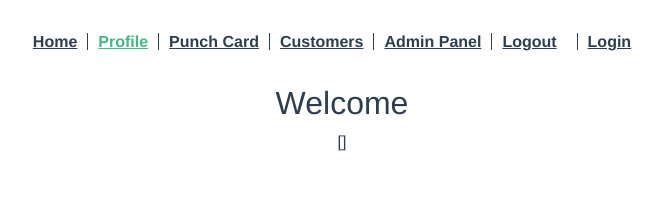
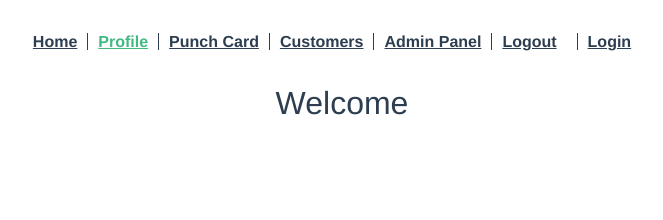
Before and after one commit to justinRE/vuepage, a Vue app: page /profile in a window 1280 px wide. Shown: the top 220 px of the page, without its empty margins (298-961 px from the left). Built offline with nearby package versions, Linux system fonts and the light colour scheme; no server answers.

Commit message:
Made role array in profile

```diff
--- a/src/views/Profile.vue
+++ b/src/views/Profile.vue
@@ -3,7 +3,7 @@
       <h2>Welcome {{ $store.state.name }}</h2>
       <div>{{ $store.state.email }}</div>
       <div>{{ $store.state.phone }}</div>
-      <div>{{ $store.state.role }}</div>
+      <div>{{ $store.state.role[0] }}</div>
       <div> {{ info }}</div>
 
   </div>
```
